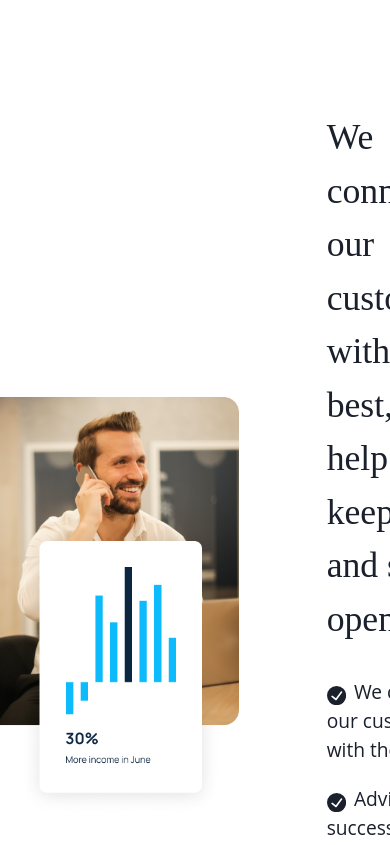
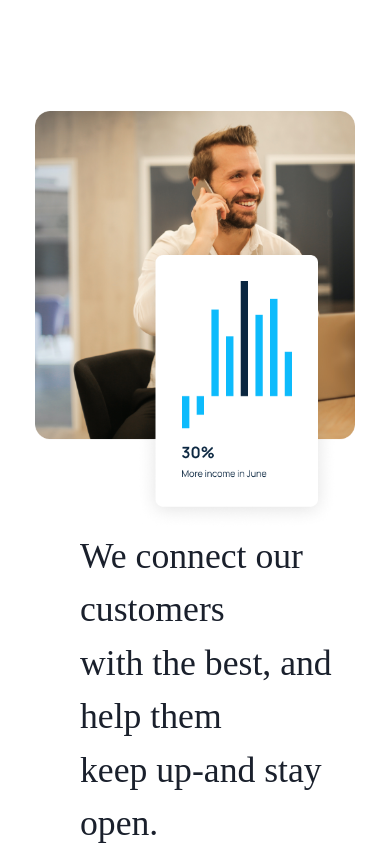
Before and after one commit to jahrulezfrancis/Digital-Marketing-Website-front-end-, a React (Create React App) app: page / in a window 390 px wide. Shown: the part 3650-4495 px from the top of the page. Built offline with nearby package versions, Linux system fonts and the light colour scheme.

Commit message:
fixed service section responsiveness

```diff
--- a/src/Components/Pages/About.jsx
+++ b/src/Components/Pages/About.jsx
@@ -101,9 +101,9 @@ export default function AboutSection() {
                 <CardComp image={<Image src={Twopers} />} />
                 <CardComp image={<Image src={Singleman} />} />
             </Flex>
-            <HStack width='100%' justify='center' mt='5em'>
+            <Flex justify={onMobile ? 'center' : 'center'} align={onMobile ? 'center' : 'center'} direction={onMobile ? 'column' : 'row'} width='100%'  mt='5em'>
                 <Image src={MaleWithStats} alt='' width='80' />
-                <Flex>
+                <Flex justify='center'>
                     <Box ml='5em'>
                         <Heading fontWeight='400' fontSize='2.23em' fontFamily='Manrope' lineHeight='1.5em'>We connect our customers <br />
                             with the best, and help them <br />
@@ -130,7 +130,7 @@ export default function AboutSection() {
                         </List>
                     </Box>
                 </Flex>
-            </HStack>
+            </Flex>
 
             <HStack justify='center'>
                 <VStack>
```
